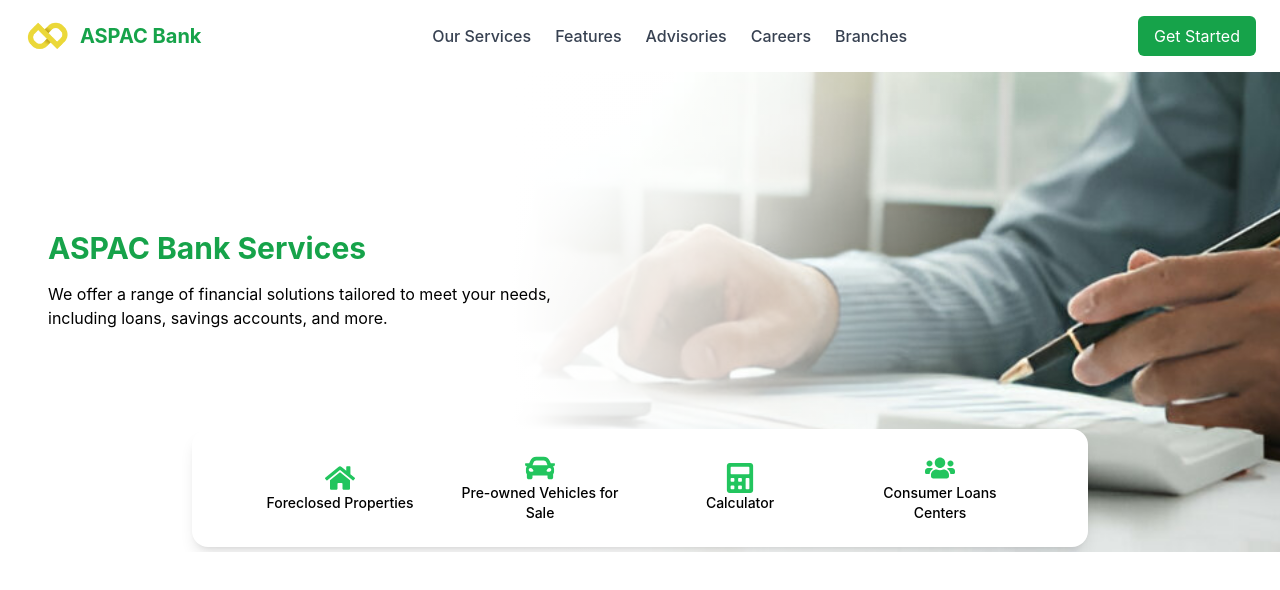
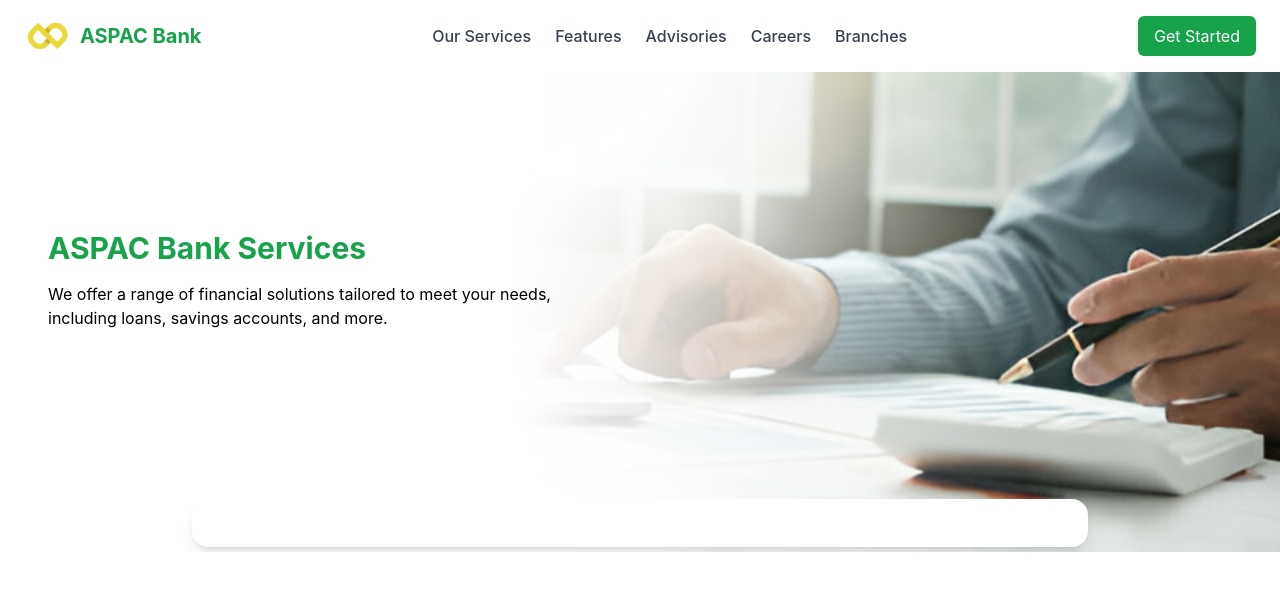
Before and after one commit to Christian-aspacbank/aspacbank, a React (Create React App) app: page /our-services in a window 1280 px wide. Shown: the top 590 px of the page. Built offline with nearby package versions, Linux system fonts and the light colour scheme.

Commit message:
Add/Update file for redeployment

```diff
--- a/src/Pages/OurServices.tsx
+++ b/src/Pages/OurServices.tsx
@@ -33,17 +33,6 @@ const OurServices: React.FC = () => {
         <div
           className="absolute bottom-[5px] left-1/2 transform -translate-x-1/2 bg-white shadow-lg rounded-2xl p-6 px-10 w-[80%] max-w-4xl flex justify-center gap-10 items-center z-20"
         >
-          {[{ icon: <FaHome className="text-green-500 text-3xl transition-transform duration-300 hover:scale-110" />, text: "Foreclosed Properties" },
-          { icon: <FaCar className="text-green-500 text-3xl transition-transform duration-300 hover:scale-110" />, text: "Pre-owned Vehicles for Sale" },
-          { icon: <FaCalculator className="text-green-500 text-3xl transition-transform duration-300 hover:scale-110" />, text: "Calculator" },
-          { icon: <FaUsers className="text-green-500 text-3xl transition-transform duration-300 hover:scale-110" />, text: "Consumer Loans Centers" }].map((item, index) => (
-            <div key={index} className="flex flex-col items-center text-center w-40">
-              <div className="transform transition-transform duration-300 hover:scale-110">
-                {item.icon}
-              </div>
-              <p className="text-black font-medium text-sm">{item.text}</p>
-            </div>
-          ))}
         </div>
 
 
```
